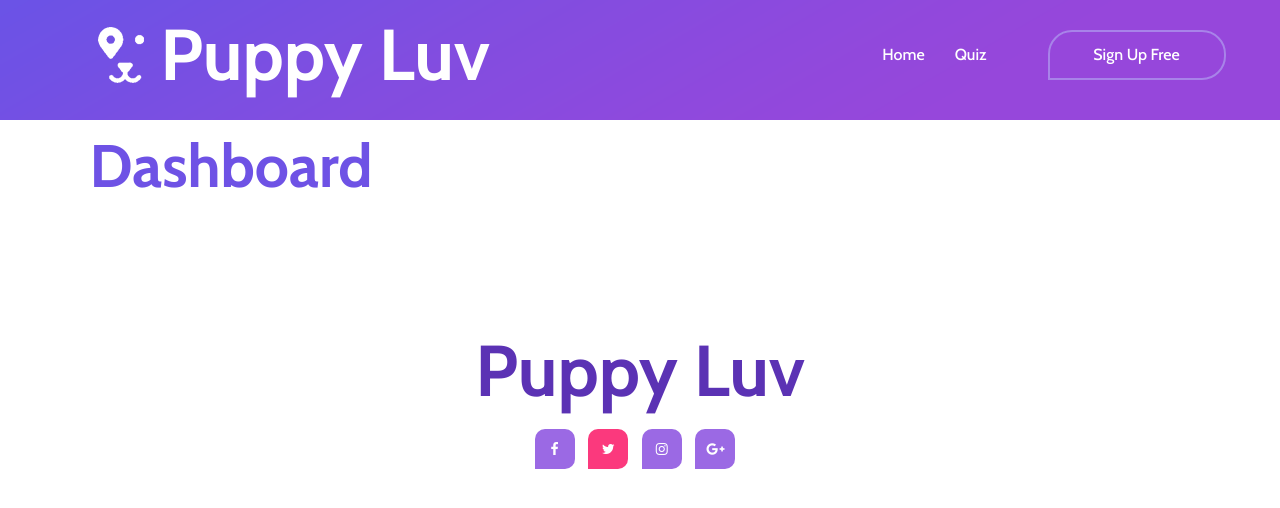
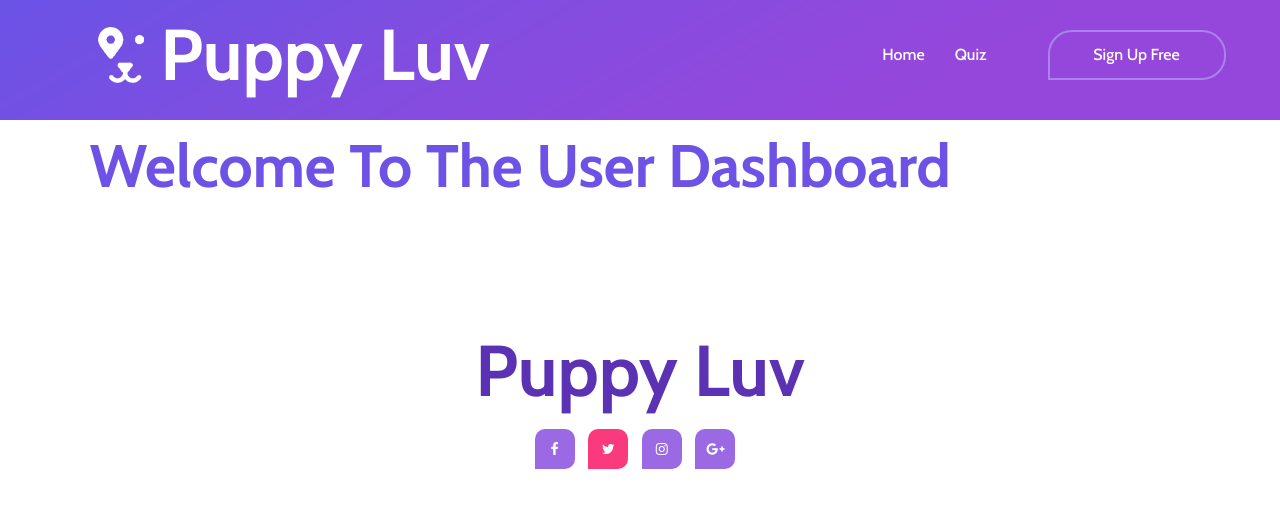
Before and after one commit to pdahl95/puppyLuv, a PHP site: page /php/userDashboard.php in a window 1280 px wide. Shown: the top 508 px of the page. Run offline with PHP 8.4, Linux system fonts and the light colour scheme; data comes from the database, SQL or seed files in the repository.

```diff
--- a/finalProject/php/adminDashboard.php
+++ b/finalProject/php/adminDashboard.php
@@ -69,7 +69,7 @@
         <!-- ***** ADMIN DASHBOARD START HERE ***** -->
         <br><br><br> <br> <br>
         <div class="content">
-            <h3 class="dashboardTtile"> Dashboard </h3>
+            <h3 class="dashboardTtile"> Welcome To The Admin Dashboard </h3>
 
 
 
--- a/finalProject/php/userDashboard.php
+++ b/finalProject/php/userDashboard.php
@@ -69,7 +69,7 @@
         <!-- ***** USER DASHBOARD START HERE ***** -->
         <br><br><br> <br> <br>
         <div class="content">
-            <h3 class="dashboardTtile"> Dashboard </h3>
+            <h3 class="dashboardTtile"> Welcome To The User Dashboard </h3>
 
 
 
```
